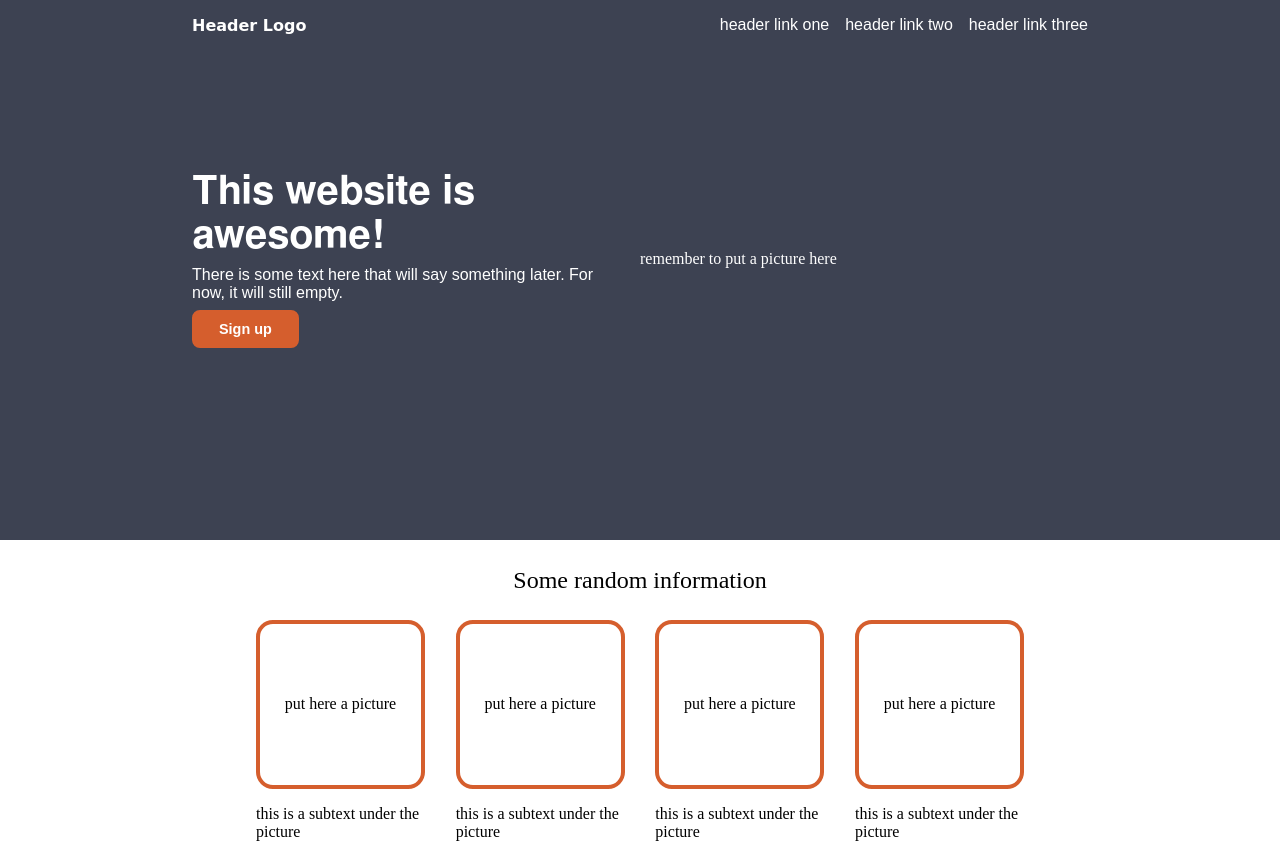
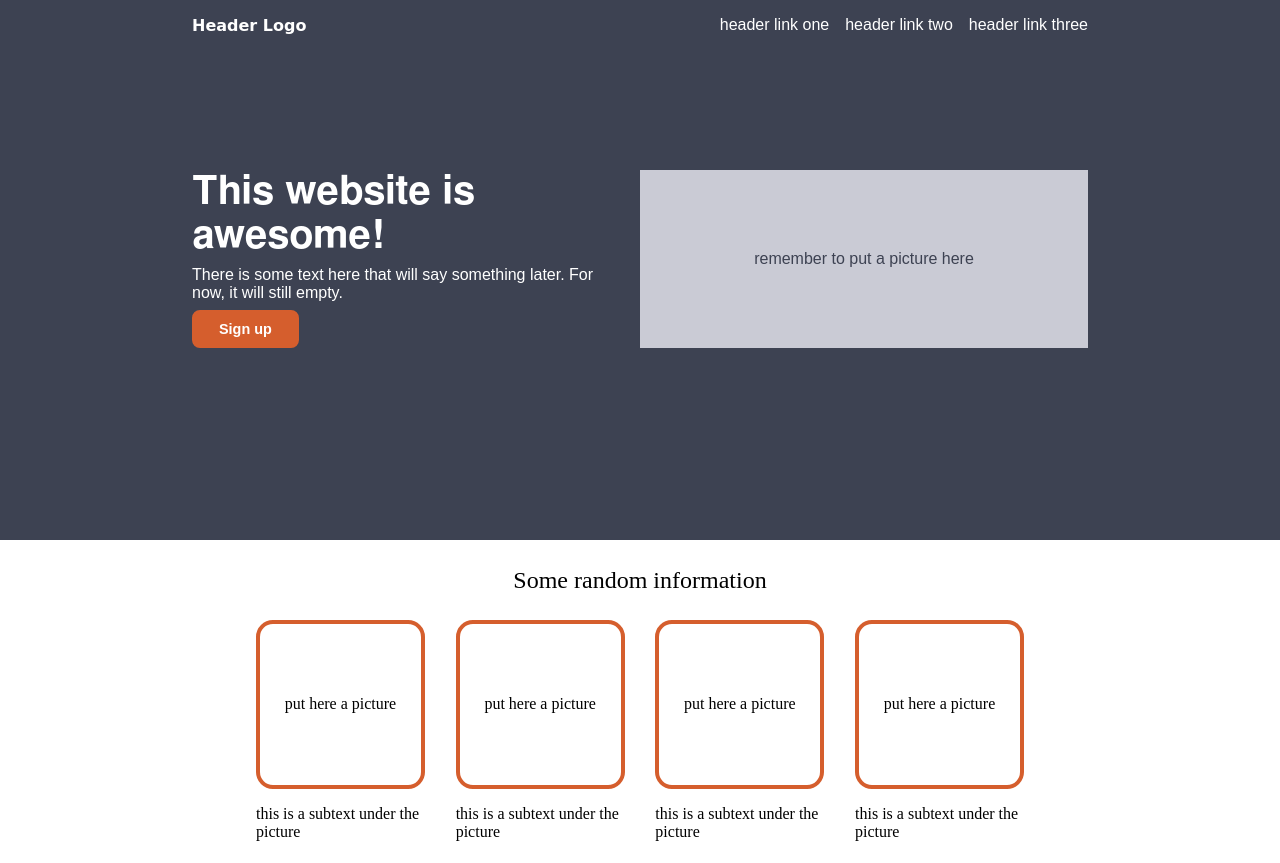
Before and after one commit to It-is-Michel/first-landing-page, a plain HTML site: page index.html in a window 1280 px wide. Shown: the top 863 px of the page. Drawn offline with Linux system fonts and the light colour scheme.

Commit message:
feat: Style placeholder on the hero-section
 - Add a --gray background.
 - Add font, color and center the text.

```diff
--- a/styles.css
+++ b/styles.css
@@ -113,7 +113,11 @@ ul.links {
 .hero-section .picture {
     min-width: 35vw;
     display: flex;
+    justify-content: center;
     align-items: center;
+    background-color: var(--gray);
+    color: var(--dark);
+    font-family: var(--paragraph-font);
 }
 
 /* content-section & quote-section*/
```
